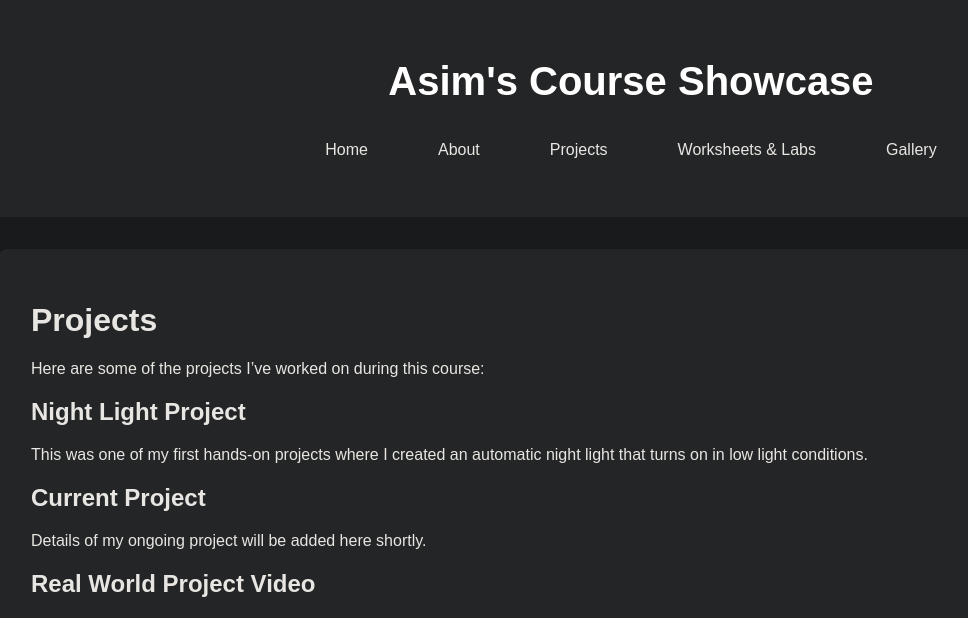
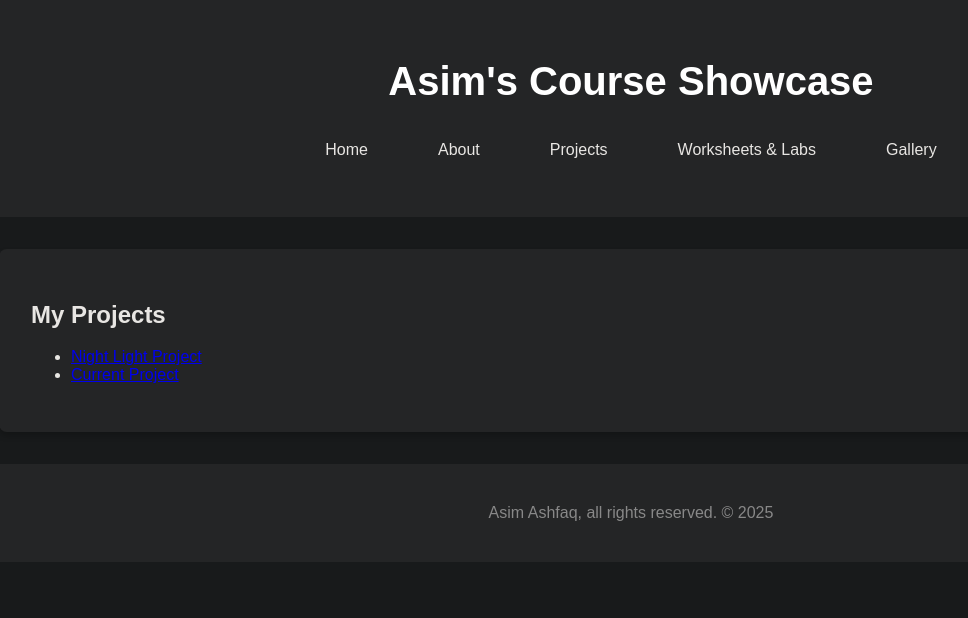
Before and after one commit to Asim-A-dev/Asim.github.io, a Jekyll site: the page built from projects.md, in a window 1280 px wide. Shown: the top 618 px of the page, without its empty margins (9-977 px from the left). Built offline with Jekyll 4.4.1, drawn with Linux system fonts in a browser that asks for light colours; our own code applies the rules of GitHub Pages for plain Markdown files; some of the changed text lies outside the part shown.

Commit message:
Update projects.md

```diff
--- a/projects.md
+++ b/projects.md
@@ -1,17 +1,10 @@
-# Projects
+---
+layout: default
+title: "Projects"
+---
 
-Here are some of the projects I’ve worked on during this course:
-
-## Night Light Project
-
-This was one of my first hands-on projects where I created an automatic night light that turns on in low light conditions.
-
-## Current Project
-
-Details of my ongoing project will be added here shortly.
-
-## Real World Project Video
-
-Here’s a video related to my current projects:
-
-[![Watch the video](http://img.youtube.com/vi/YOUR_VIDEO_ID/maxresdefault.jpg)](https://www.youtube.com/watch?v=YOUR_VIDEO_ID)
+<h2>My Projects</h2>
+<ul>
+  <li><a href="/night-light-project/">Night Light Project</a></li>
+  <li><a href="/current-project/">Current Project</a></li>
+</ul>
```
